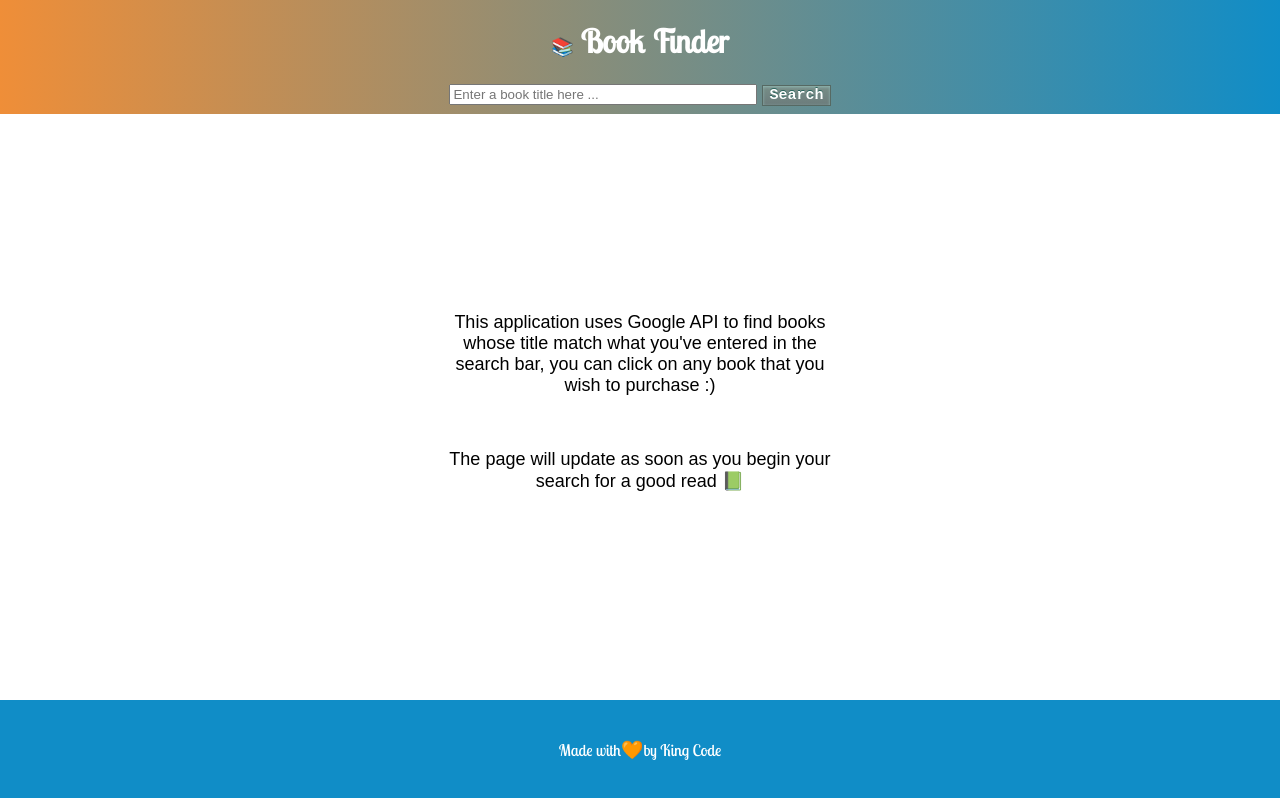
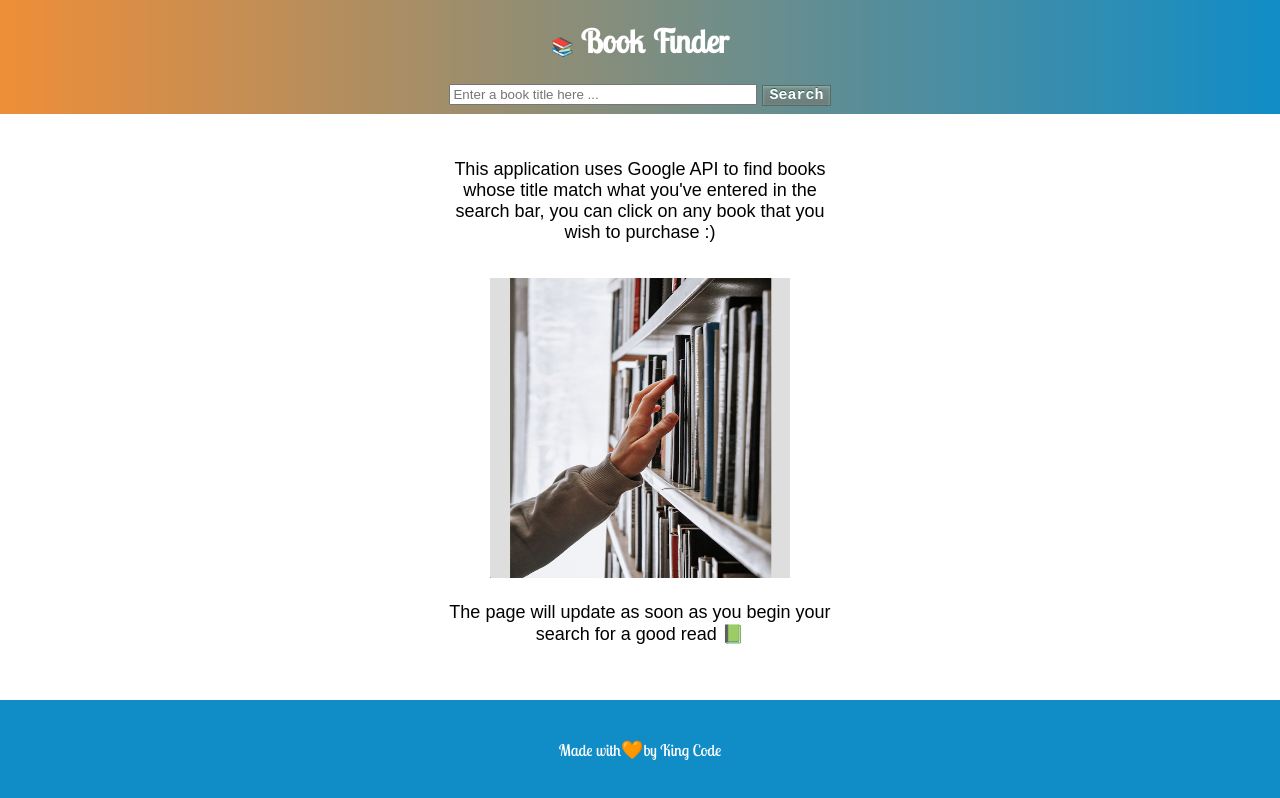
Before and after one commit to LloydC/react-book-finder, a React (Create React App) app: page / in a window 1280 px wide. Built offline with nearby package versions, Linux system fonts and the light colour scheme.

Commit message:
Added cover image

```diff
--- a/src/App.js
+++ b/src/App.js
@@ -1,5 +1,6 @@
 import React, {useState} from 'react';
 import axios from 'axios';
+import coverImage from './book-pick.png'
 import './App.css';
 import Book from './components/Book/Book';
 
@@ -53,6 +54,8 @@ export default function App() {
               <div style={{width: '400px'}}>
                 <p>This application uses Google API to find books whose title match what you've entered in the search bar, you can click on any book that you wish to purchase :)</p>
                 <br/>
+                <img src={coverImage} alt="Guzel_Maksutova" width="300px" height="300px"/>
+                <br/>
                 <p> The page will update as soon as you begin your search for a good read <span role="img" aria-label="books">&#128215;</span></p>
               </div>}
           </div>
```
Also changed, not shown: src/book-pick.png (added).
